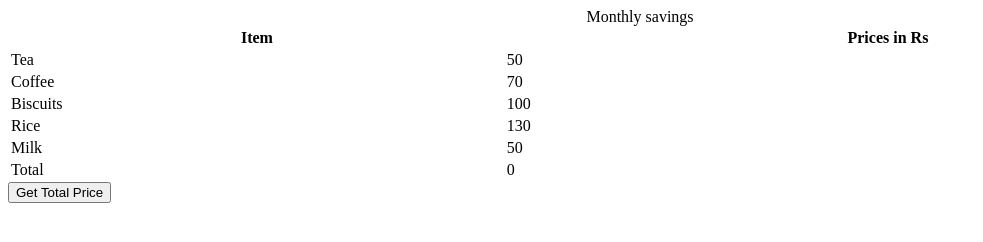
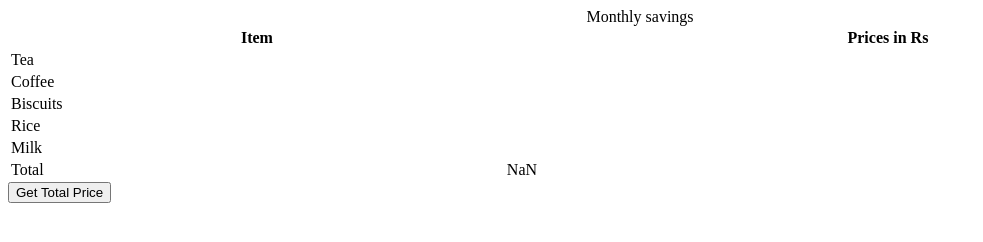
Before and after one commit to acciojob/grofers-checkout-abhay707, a website: page main.html in a window 1280 px wide. Both pictures are taken after a click on the button "Get Total Price". Shown: the whole page, without its empty margins (0-983 px from the left). Drawn offline with Linux system fonts and the light colour scheme.

Commit message:
created a submission

```diff
--- a/main.html
+++ b/main.html
@@ -18,23 +18,23 @@
     </tr>
     <tr>
       <td class="item">Tea</td>
-      <td class="prices">50</td>
+      <td class="prices"></td>
     </tr>
     <tr>
       <td class="item">Coffee</td>
-      <td class="prices">70</td>
+      <td class="prices"></td>
     </tr>
     <tr>
       <td class="item">Biscuits</td>
-      <td class="prices">100</td>
+      <td class="prices"></td>
     </tr>
     <tr>
       <td class="item">Rice</td>
-      <td class="prices">130</td>
+      <td class="prices"></td>
     </tr>
     <tr>
       <td class="item">Milk</td>
-      <td class="prices">50</td>
+      <td class="prices"></td>
     </tr>
   </table>
     <script type="text/javascript" src="./script.js">
--- a/script.js
+++ b/script.js
@@ -5,7 +5,7 @@ document.body.appendChild(getSumBtn);
 
 const getSum = () => {
 
-    let prices = document.querySelectorAll(".price");
+    let prices = document.querySelectorAll(".prices");
 
     let len = prices.length;
 
@@ -15,13 +15,18 @@ const getSum = () => {
     }
 
     const table = document.getElementById("table");
+	let ans = document.getElementById("ans");
 
-    table.innerHTML += `
-        <tr>
-            <td class="total_item">Total</td>
-            <td id="ans">${sum}</td>
-        </tr>
-    `
+    if (!ans) {
+        table.innerHTML += `
+            <tr>
+                <td>Total</td>
+                <td id="ans">${sum}</td>
+            </tr>
+        `;
+    } else {
+        ans.textContent = sum;
+    }
 };
 
 getSumBtn.addEventListener("click", getSum);
```
